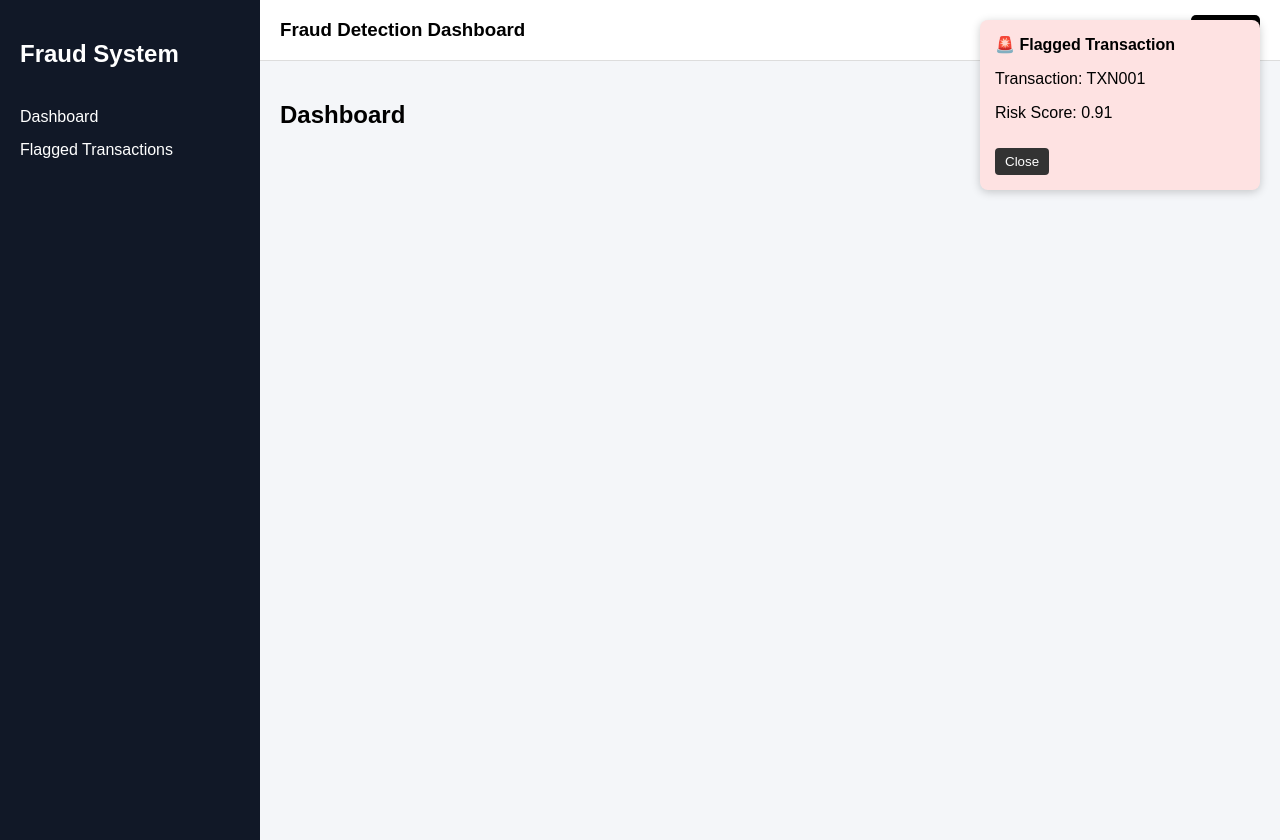
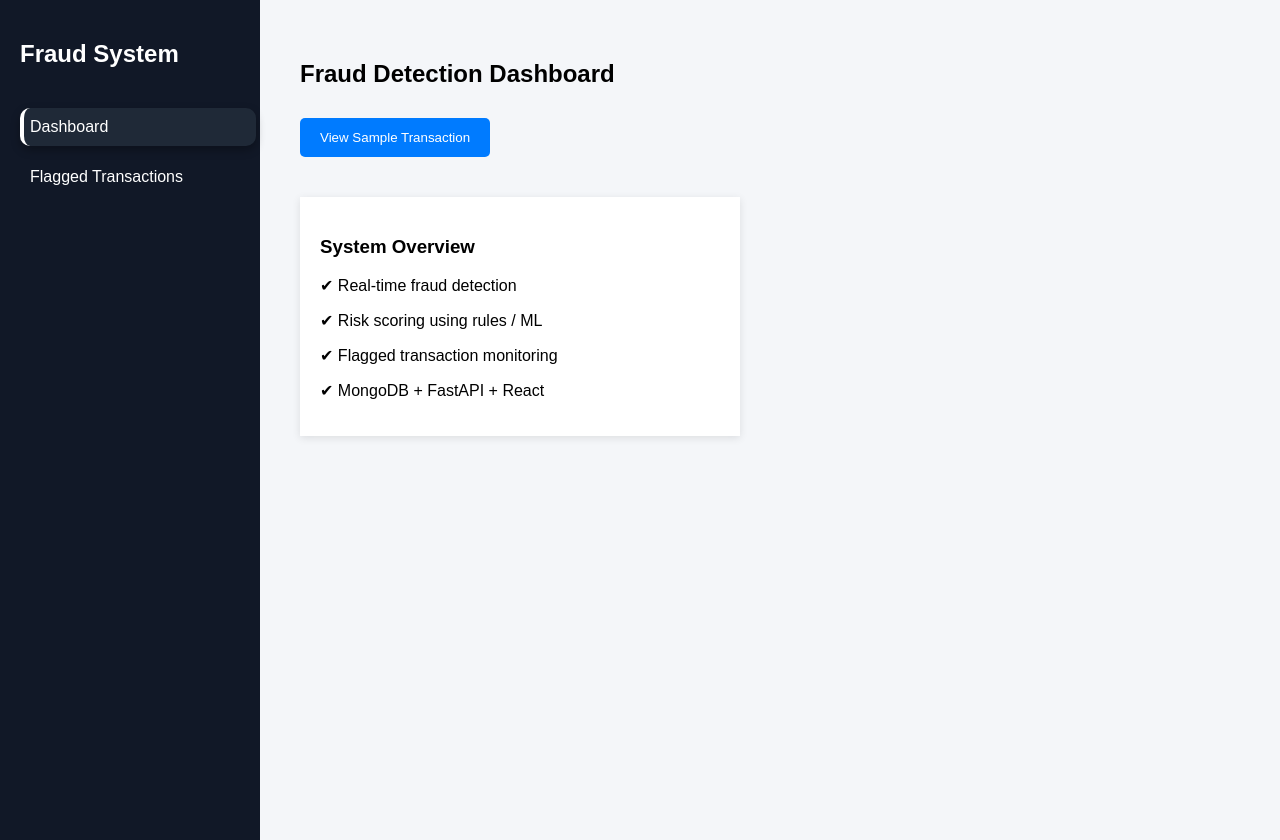
Before and after one commit to sreekruthy/fraud_detection, a React (Vite) app in the folder frontend/: page /dashboard in a window 1280 px wide. Built offline with nearby package versions, Linux system fonts and the light colour scheme.

Commit message:
Updated frontend and required backend(mongo.py file)

```diff
--- a/frontend/src/App.jsx
+++ b/frontend/src/App.jsx
@@ -2,6 +2,8 @@ import { BrowserRouter, Routes, Route } from "react-router-dom"
 import Login from "./pages/Login"
 import Dashboard from "./pages/Dashboard"
 import FlaggedTransactions from "./pages/FlaggedTransactions"
+import Transaction from "./pages/Transaction";
+
 
 function App() {
   return (
@@ -10,6 +12,7 @@ function App() {
         <Route path="/" element={<Login />} />
         <Route path="/dashboard" element={<Dashboard />} />
         <Route path="/flagged" element={<FlaggedTransactions />} />
+        <Route path="/transaction/:id" element={<Transaction />} />
       </Routes>
     </BrowserRouter>
   )
--- a/frontend/src/api/axiosConfig.js
+++ b/frontend/src/api/axiosConfig.js
@@ -1,7 +1,7 @@
-import axios from "axios"
+import axios from "axios";
 
 const api = axios.create({
-  baseURL: "http://localhost:5001/api",
-})
+  baseURL: "http://127.0.0.1:5001"
+});
 
-export default api
+export default api;
--- a/frontend/src/components/Sidebar.jsx
+++ b/frontend/src/components/Sidebar.jsx
@@ -1,24 +1,75 @@
-import { Link } from "react-router-dom";
+import { NavLink } from "react-router-dom";
 
-function Sidebar(){
-  return(
+function Sidebar() {
+  return (
     <div style={{
-      width:"220px",
-      height:"100vh",
-      background:"#111827",
-      color:"white",
-      padding:"20px"
+      width: "220px",
+      height: "100vh",
+      background: "#111827",
+      color: "white",
+      padding: "20px"
     }}>
 
-      <h2 style={{marginBottom:"40px"}}>Fraud System</h2>
+      <h2 style={{ marginBottom: "40px" }}>Fraud System</h2>
 
-      <div style={{display:"flex",flexDirection:"column",gap:"15px"}}>
-        <Link to="/dashboard" style={{color:"white",textDecoration:"none"}}>Dashboard</Link>
-        <Link to="/flagged" style={{color:"white",textDecoration:"none"}}>Flagged Transactions</Link>
+      <div style={{ display: "flex", flexDirection: "column", gap: "12px" }}>
+
+        <NavLink
+  to="/dashboard"
+  style={({ isActive }) => ({
+    display: "block",
+    width: "100%",
+    padding: "10px 6px",
+    borderRadius: "10px",
+    color: "#ffffff",
+    textDecoration: "none",
+    background: isActive ? "#1f2937" : "transparent",
+    boxShadow: isActive ? "0 4px 10px rgba(0,0,0,0.3)" : "none",
+    borderLeft: isActive ? "4px solid #ffffff" : "4px solid transparent",
+    transition: "0.2s"
+  })}
+  onMouseEnter={(e) => {
+    e.currentTarget.style.background = "#1f2937";
+  }}
+  onMouseLeave={(e) => {
+    if (!e.currentTarget.classList.contains("active")) {
+      e.currentTarget.style.background = "transparent";
+    }
+  }}
+>
+  Dashboard
+</NavLink>
+
+
+       <NavLink
+  to="/flagged"
+  style={({ isActive }) => ({
+    display: "block",
+    width: "100%",
+    padding: "10px 6px",
+    borderRadius: "10px",
+    color: "#ffffff",
+    textDecoration: "none",
+    background: isActive ? "#1f2937" : "transparent",
+    boxShadow: isActive ? "0 4px 10px rgba(0,0,0,0.3)" : "none",
+    borderLeft: isActive ? "4px solid #ffffff" : "4px solid transparent",
+    transition: "0.2s"
+  })}
+  onMouseEnter={(e) => {
+    e.currentTarget.style.background = "#1f2937";
+  }}
+  onMouseLeave={(e) => {
+    if (!e.currentTarget.classList.contains("active")) {
+      e.currentTarget.style.background = "transparent";
+    }
+  }}
+>
+  Flagged Transactions
+</NavLink>
+
       </div>
-
     </div>
-  )
+  );
 }
 
-export default Sidebar
+export default Sidebar;
--- a/frontend/src/index.css
+++ b/frontend/src/index.css
@@ -25,3 +25,16 @@ body{
   font-weight:bold;
   margin-top:5px;
 }
+
+.sidebar-link {
+  padding: 10px 12px;
+  border-radius: 6px;
+  color: white;
+  text-decoration: none;
+  display: block;
+  transition: 0.2s;
+}
+
+.sidebar-link:hover {
+  background: #1f2937;
+}
--- a/frontend/src/pages/Dashboard.jsx
+++ b/frontend/src/pages/Dashboard.jsx
@@ -1,83 +1,59 @@
-import Navbar from "../components/Navbar";
+import { useNavigate } from "react-router-dom";
 import Sidebar from "../components/Sidebar";
-import { useState, useEffect } from "react";
 
 function Dashboard() {
 
-  const transactions = [
-    { id: "TXN001", risk_score: 0.91 },
-    { id: "TXN002", risk_score: 0.67 },
-    { id: "TXN003", risk_score: 0.29 }
-  ];
-
-  const [alert, setAlert] = useState(null);
-
-  useEffect(() => {
-    const risky = transactions.find(t => t.risk_score >= 0.4);
-
-    if (risky) {
-      setAlert(risky);
-    }
-  }, []);
-
-  const closeAlert = () => {
-    setAlert(null);
-  };
+  const navigate = useNavigate();
 
   return (
-    <div style={{ display: "flex" }}>
+    <div style={{ display: "flex" }}> {/* ✅ layout */}
 
+      {/* ✅ Sidebar */}
       <Sidebar />
 
-      <div style={{ flex: 1 }}>
-        <Navbar />
+      {/* ✅ Main Content */}
+      <div style={{ flex: 1, padding: "40px" }}>
 
-        <div style={{ padding: "20px" }}>
-          <h2>Dashboard</h2>
-        </div>
+        <h2>Fraud Detection Dashboard</h2>
 
-        {/* 🔥 Popup Alert */}
-        {alert && (
-          <div style={{
-            position: "fixed",
-            top: "20px",
-            right: "20px",
-            background: alert.risk_score >= 0.7 ? "#fee2e2" : "#fef3c7",
-            padding: "15px",
-            borderRadius: "8px",
-            boxShadow: "0 2px 10px rgba(0,0,0,0.2)",
-            width: "250px"
-          }}>
+        {/* 🔹 Navigation Buttons */}
+        <div style={{ marginTop: "30px" }}>
 
-            <strong>
-              {alert.risk_score >= 0.7
-                ? "🚨 Flagged Transaction"
-                : "⚠ Suspicious Transaction"}
-            </strong>
-
-            <p>Transaction: {alert.id}</p>
-            <p>Risk Score: {alert.risk_score}</p>
 
           <button
-              onClick={closeAlert}
+            onClick={() => navigate("/transaction/TXN001")}
             style={{
-                marginTop: "10px",
-                padding: "6px 10px",
+              padding: "12px 20px",
+              backgroundColor: "#007bff",
+              color: "white",
               border: "none",
-                background: "#333",
-                color: "white",
-                borderRadius: "4px",
+              borderRadius: "5px",
               cursor: "pointer"
             }}
           >
-              Close
+            View Sample Transaction
           </button>
 
         </div>
-        )}
+
+        {/* 🔹 Info Section */}
+        <div style={{
+          marginTop: "40px",
+          padding: "20px",
+          background: "white",
+          width: "400px",
+          boxShadow: "0 2px 8px rgba(0,0,0,0.1)"
+        }}>
+
+          <h3>System Overview</h3>
+          <p>✔ Real-time fraud detection</p>
+          <p>✔ Risk scoring using rules / ML</p>
+          <p>✔ Flagged transaction monitoring</p>
+          <p>✔ MongoDB + FastAPI + React</p>
 
         </div>
 
+      </div>
     </div>
   );
 }
--- a/frontend/src/pages/FlaggedTransactions.jsx
+++ b/frontend/src/pages/FlaggedTransactions.jsx
@@ -1,31 +1,61 @@
+import { useEffect, useState } from "react";
+import { useNavigate } from "react-router-dom";
+import api from "../api/axiosConfig";
+import Sidebar from "../components/Sidebar";
+
 function FlaggedTransactions() {
 
-  const transactions = [
-    { id: "TXN001", user: "U101", amount: 25000, risk_score: 0.91 },
-    { id: "TXN002", user: "U205", amount: 18000, risk_score: 0.67 },
-    { id: "TXN003", user: "U303", amount: 29000, risk_score: 0.29 }
-  ]
+  const [transactions, setTransactions] = useState([]);
+  const [loading, setLoading] = useState(true);
+  const navigate = useNavigate();
+
+  useEffect(() => {
+    api.get("/api/transactions/flagged")
+      .then(res => {
+        setTransactions(res.data?.transactions || []);
+        setLoading(false);
+      })
+      .catch(err => {
+        console.log("API RESPONSE: ", res.data);
+        console.log(err);
+        setLoading(false);
+      });
+  }, []);
+
+  if (loading) {
+  return (
+    <div style={{ display: "flex", minHeight: "100vh" }}>
+      <Sidebar />
+      <div style={{ padding: "30px" }}>
+        <h3>Loading...</h3>
+      </div>
+    </div>
+  );
+}
 
   return (
+    <div style={{ display: "flex" }}> {/* ✅ layout */}
 
-    <div style={{ textAlign: "center", marginTop: "30px" }}>
+      {/* ✅ Sidebar */}
+      <Sidebar />
+
+      {/* ✅ Main Content */}
+      <div style={{ flex: 1, padding: "30px" }}>
 
         <h2>Flagged Transactions</h2>
 
-      <div style={{
-        display: "flex",
-        justifyContent: "center",
-        marginTop: "20px"
-      }}>
 
+        {transactions.length === 0 ? (
+          <p>No flagged transactions found</p>
+        ) : (
           <table style={{
-          width: "70%",
+            width: "80%",
             borderCollapse: "collapse",
             background: "white",
             boxShadow: "0 2px 8px rgba(0,0,0,0.1)"
           }}>
 
-          <thead style={{background:"#f1f5f9"}}>
+            <thead style={{ background: "#f1f5f9" }}>
               <tr>
                 <th>ID</th>
                 <th>User</th>
@@ -36,16 +66,16 @@ function FlaggedTransactions() {
             </thead>
 
             <tbody>
-            {transactions.map((txn) => {
+              {Array.isArray(transactions) && transactions.map((txn) => {
 
                 let status = "";
                 let color = "";
 
                 if (txn.risk_score < 0.4) {
-                status = "Safe";
+                  status = "Legitimate";
                   color = "green";
                 }
-              else if (txn.risk_score >= 0.4 && txn.risk_score < 0.7) {
+                else if (txn.risk_score < 0.7) {
                   status = "Suspicious";
                   color = "orange";
                 }
@@ -55,13 +85,16 @@ function FlaggedTransactions() {
                 }
 
                 return (
-                <tr key={txn.id} style={{borderBottom:"1px solid #eee"}}>
-                  <td>{txn.id}</td>
+                  <tr
+                    key={txn._id}
+                    onClick={() => navigate(`/transaction/${txn._id}`)}
+                    style={{ cursor: "pointer" }}
+                  >
+                    <td>{txn._id}</td>
                     <td>{txn.user}</td>
                     <td>{txn.amount}</td>
                     <td>{txn.risk_score}</td>
-
-                  <td style={{color: color, fontWeight:"bold"}}>
+                    <td style={{ color, fontWeight: "bold" }}>
                       {status}
                     </td>
                   </tr>
@@ -70,12 +103,11 @@ function FlaggedTransactions() {
             </tbody>
 
           </table>
+        )}
 
       </div>
-
     </div>
-
-  )
+  );
 }
 
-export default FlaggedTransactions
+export default FlaggedTransactions;
--- a/frontend/src/pages/Transaction.jsx
+++ b/frontend/src/pages/Transaction.jsx
@@ -1,13 +1,24 @@
-import { useParams } from "react-router-dom";
+import { useParams, useNavigate } from "react-router-dom";
+import Sidebar from "../components/Sidebar";
 
 function Transaction() {
 
   const { id } = useParams();
+  const navigate = useNavigate();
 
   return (
-    <div style={{padding:"30px"}}>
-      <h2>Transaction Details</h2>
-      <p>ID: {id}</p>
+    <div style={{ display: "flex", minHeight: "100vh" }}>
+
+      {/* ✅ Sidebar */}
+      <Sidebar />
+
+      {/* ✅ Main Content */}
+      <div style={{ padding: "30px", flex: 1 }}>
+
+        <h2>Transaction Details</h2>
+        <p><strong>ID:</strong> {id}</p>
+
+      </div>
     </div>
   );
 }
```
Also changed, not shown: 1 other file (tests, documents, lock files or other folders). Lines whose indentation alone changed are shown as unchanged.
